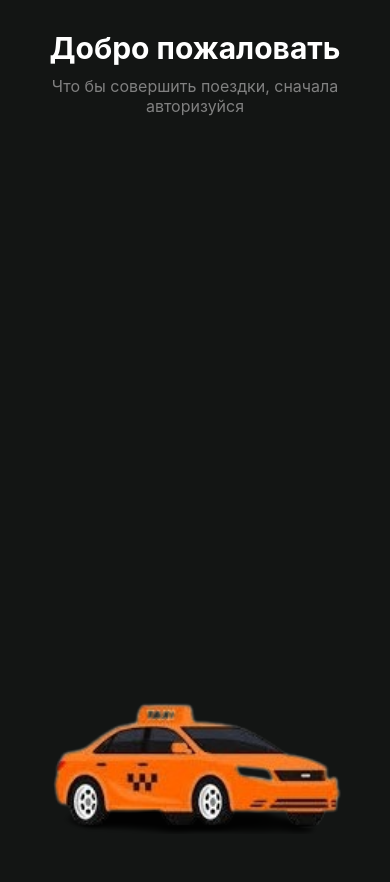
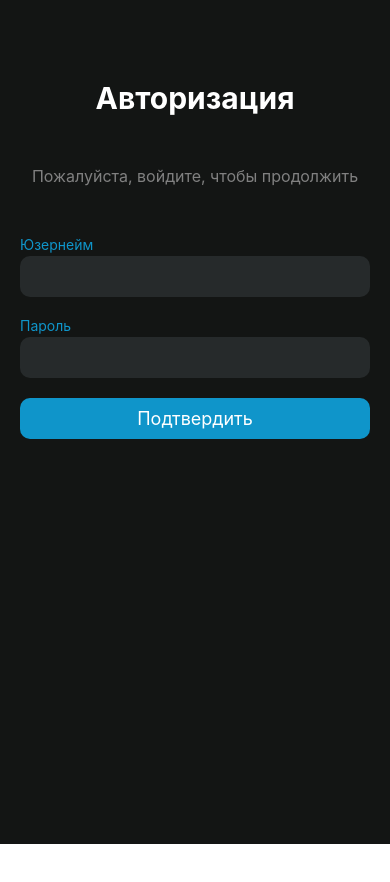
Before and after one commit to Umirzakovv/taxi-app-user, a React Native app: screen /LoginScreen in a window 390 px wide. Shown: the top 882 px of the page. After the commit the page ends 844 px from the top, so only its background shows below. Built offline with nearby package versions, Linux system fonts and the light colour scheme.

Commit message:
create reusable input component and create login screen

```diff
--- a/src/components/reusable/Button/styles.js
+++ b/src/components/reusable/Button/styles.js
@@ -3,11 +3,11 @@ import { StyleSheet } from "react-native";
 export const styles = StyleSheet.create({
   button: {
     padding: 10,
-    borderRadius: 5,
+    borderRadius: 10,
   },
   buttonText: {
     color: "white",
-    fontSize: 16,
+    fontSize: 18,
     textAlign: "center",
   },
 });
--- /dev/null
+++ b/src/components/reusable/Input/index.jsx
@@ -0,0 +1,19 @@
+import React from "react";
+import { Text, TextInput, View } from "react-native";
+import { styles } from "./styles";
+
+const Input = ({ ...props }) => {
+  return (
+    <View>
+      <Text style={styles.label}>{props.label}</Text>
+      <TextInput
+        style={styles.input}
+        placeholder={props.placeholder}
+        value={props?.value}
+        onChangeText={props.onChangeText}
+      />
+    </View>
+  );
+};
+
+export default Input;
--- /dev/null
+++ b/src/components/reusable/Input/styles.js
@@ -0,0 +1,16 @@
+import { StyleSheet } from "react-native";
+import COLORS from "../../../consts/colors";
+
+export const styles = StyleSheet.create({
+  label: {
+    color: COLORS.blue,
+    marginBottom: 3,
+  },
+  input: {
+    backgroundColor: COLORS.grey,
+    color: "#fff",
+    fontSize: 18,
+    padding: 10,
+    borderRadius: 10,
+  },
+});
--- a/src/global-css.js
+++ b/src/global-css.js
@@ -16,4 +16,5 @@ export const globalStyles = StyleSheet.create({
     textAlign: "center",
     color: "grey",
   },
+
 });
--- /dev/null
+++ b/src/screens/LoginScreen/index.jsx
@@ -0,0 +1,47 @@
+import React, { useState } from "react";
+import { Text, View } from "react-native";
+import { globalStyles } from "../../global-css";
+import Input from "../../components/reusable/Input";
+import { styles } from "./styles";
+import Button from "../../components/reusable/Button";
+
+const LoginScreen = () => {
+  const [username, onChangeText] = useState("");
+  const [password, onChangePassword] = useState("");
+
+  const onPressSubmitBtn = () => {
+    console.log(username, password);
+  };
+
+  return (
+    <View style={globalStyles.mainContainer}>
+      <Text style={[globalStyles.mainTitle, { marginVertical: 50 }]}>
+        Авторизация
+      </Text>
+      <Text style={[globalStyles.mainSubTitle, { marginBottom: 50 }]}>
+        Пожалуйста, войдите, чтобы продолжить
+      </Text>
+      <View style={styles.inputsWrapper}>
+        <Input
+          label="Юзернейм"
+          placeholder=""
+          value={username}
+          onChangeText={onChangeText}
+        />
+        <Input
+          label="Пароль"
+          placeholder=""
+          value={password}
+          onChangeText={onChangePassword}
+        />
+        <Button
+          title="Подтвердить"
+          bgColor="#0f95ca"
+          onPress={onPressSubmitBtn}
+        />
+      </View>
+    </View>
+  );
+};
+
+export default LoginScreen;
--- /dev/null
+++ b/src/screens/LoginScreen/styles.js
@@ -0,0 +1,8 @@
+import { StyleSheet } from "react-native";
+
+export const styles = StyleSheet.create({
+   inputsWrapper: {
+    flexDirection: "column",
+    gap: 20
+   }
+})
--- a/src/screens/Welcome/index.jsx
+++ b/src/screens/Welcome/index.jsx
@@ -4,7 +4,7 @@ import { styles } from "./styles";
 import { TouchableOpacity } from "react-native-gesture-handler";
 import { globalStyles } from "../../global-css";
 
-const Welcome = () => {
+const Welcome = ({ navigation }) => {
   return (
     <View style={globalStyles.mainContainer}>
       <Text style={globalStyles.mainTitle}>Добро пожаловать</Text>
@@ -18,7 +18,12 @@ const Welcome = () => {
         />
       </View>
       <View style={styles.buttonWrapper}>
-        <TouchableOpacity style={styles.button}>
+        <TouchableOpacity
+          style={styles.button}
+          onPress={() => {
+            navigation.navigate("LoginScreen");
+          }}
+        >
           <Text style={styles.buttonText}>Авторизация</Text>
         </TouchableOpacity>
       </View>
--- a/src/stacks/AuthStack/index.jsx
+++ b/src/stacks/AuthStack/index.jsx
@@ -2,6 +2,7 @@ import { createStackNavigator } from "@react-navigation/stack";
 import React from "react";
 import Welcome from "../../screens/Welcome";
 import { NavigationContainer } from "@react-navigation/native";
+import LoginScreen from "../../screens/LoginScreen";
 
 const Stack = createStackNavigator();
 
@@ -16,6 +17,7 @@ const AuthStack = () => {
         }}
       >
         <Stack.Screen name="Welcome" component={Welcome} />
+        <Stack.Screen name="LoginScreen" component={LoginScreen} />
       </Stack.Navigator>
     </NavigationContainer>
   );
```
